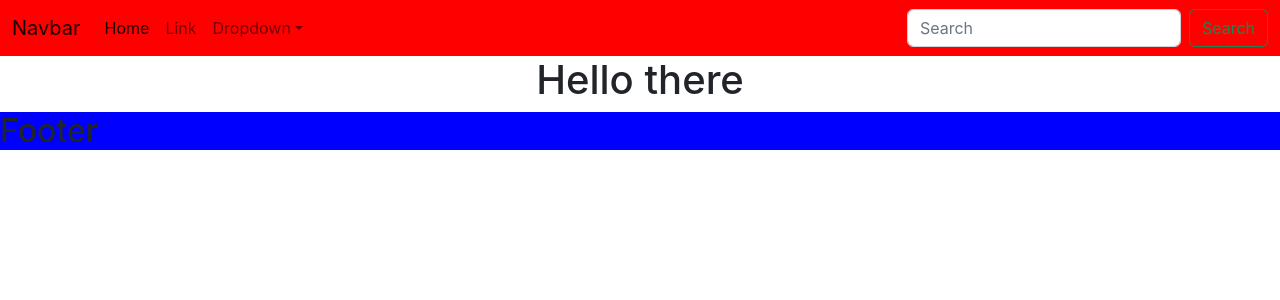
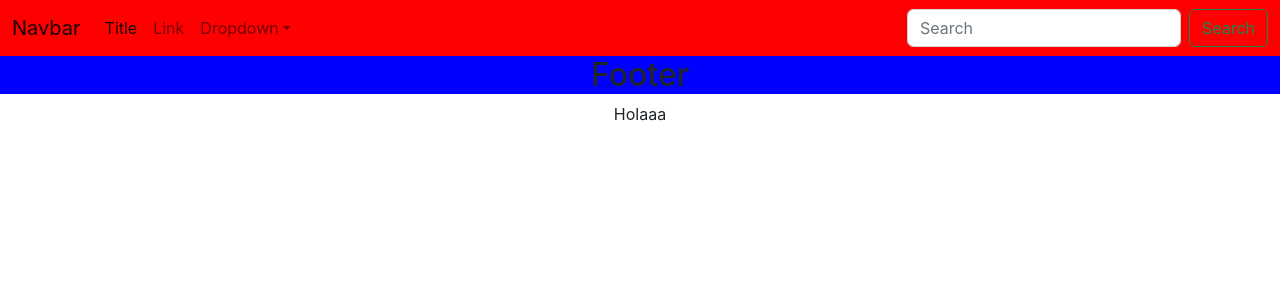
Before and after one commit to santiagomaza/react, a React (Create React App) app: page / in a window 1280 px wide. Shown: the top 300 px of the page. Built offline with nearby package versions, Linux system fonts and the light colour scheme.

Commit message:
Use of props

```diff
--- a/src/App.js
+++ b/src/App.js
@@ -1,9 +1,12 @@
 import './App.css';
+import Navbar from './components/Navbar/Navbar';
+import Footer from './components/Footer/Footer'
 
 function App() {
   return (
     <div className="App">
-      <h1>Hello there</h1>
+      <Navbar title='Title' />
+      <Footer />
     </div>
   );
 }
--- a/src/components/Footer/Footer.js
+++ b/src/components/Footer/Footer.js
@@ -3,7 +3,14 @@ import './footer.css'
 
 function Footer() {
   return (
-    <h2 className='bg-color'>Footer</h2>
+    <div>
+      <div>
+        <h2 className='bg-color'>Footer</h2>
+      </div>
+      <div>
+      <p>Holaaa</p>
+      </div>
+    </div>
   )
 }
 
--- a/src/components/Navbar/Navbar.js
+++ b/src/components/Navbar/Navbar.js
@@ -1,7 +1,7 @@
 import React from 'react'
 import './navbar.css'
 
-function Navbar() {
+function Navbar(props) {
   return (
     <div className="">
       <nav className="navbar navbar-expand-lg bg-color-nav">
@@ -13,7 +13,7 @@ function Navbar() {
           <div className="collapse navbar-collapse" id="navbarSupportedContent">
             <ul className="navbar-nav me-auto mb-2 mb-lg-0">
               <li className="nav-item">
-                <a className="nav-link active" aria-current="page" href="/#">Home</a>
+                <a className="nav-link active" aria-current="page" href="/#">{props.title}</a>
               </li>
               <li className="nav-item">
                 <a className="nav-link" href="/#">Link</a>
--- a/src/index.js
+++ b/src/index.js
@@ -2,16 +2,12 @@ import React from 'react';
 import ReactDOM from 'react-dom/client';
 import './index.css';
 import App from './App';
-import Navbar from './components/Navbar/Navbar';
-import Footer from './components/Footer/Footer';
 
 
 const root = ReactDOM.createRoot(document.getElementById('root'));
 root.render(
   <React.StrictMode>
-    <Navbar />
     <App />
-    <Footer />
   </React.StrictMode>
 );
 
```
